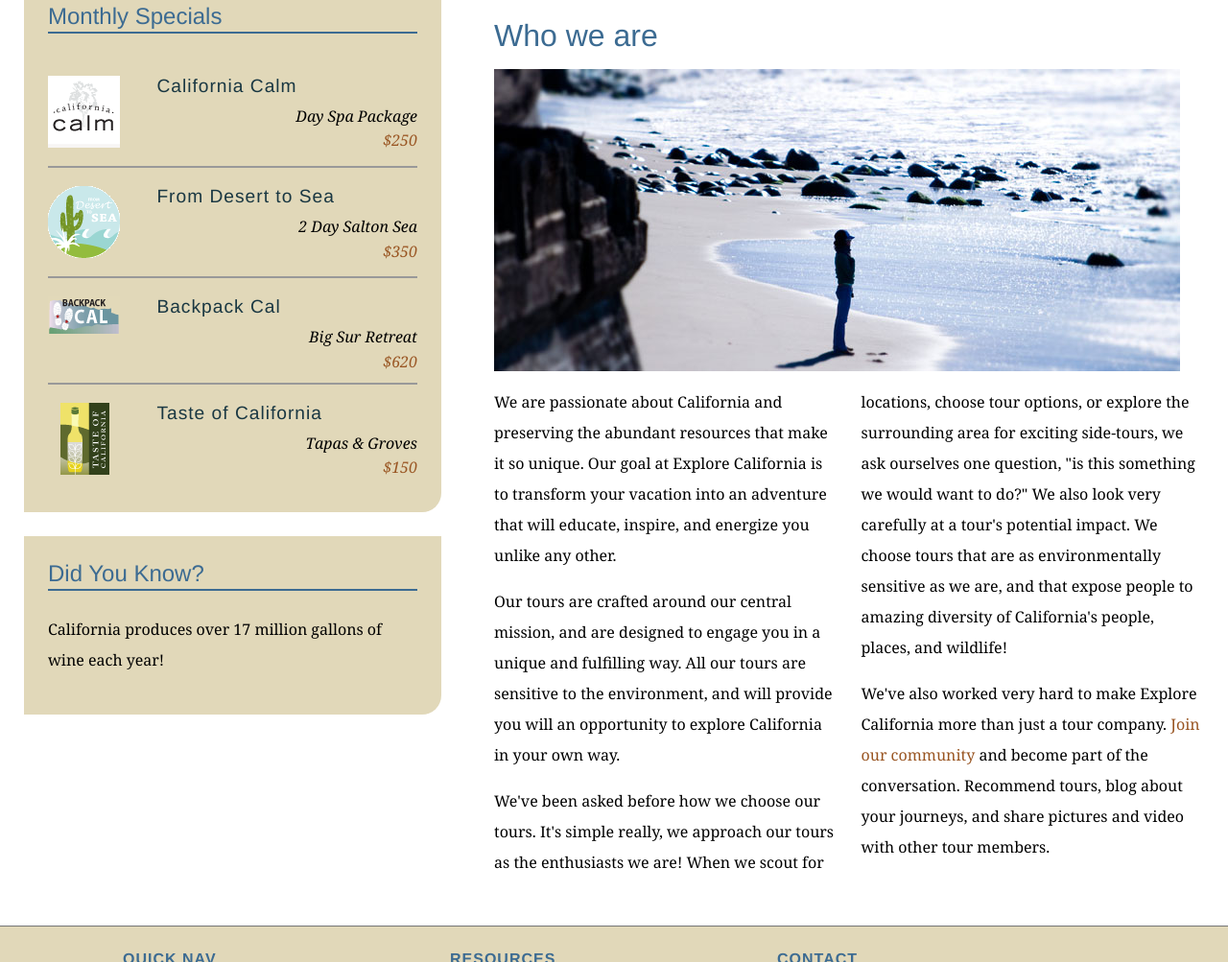
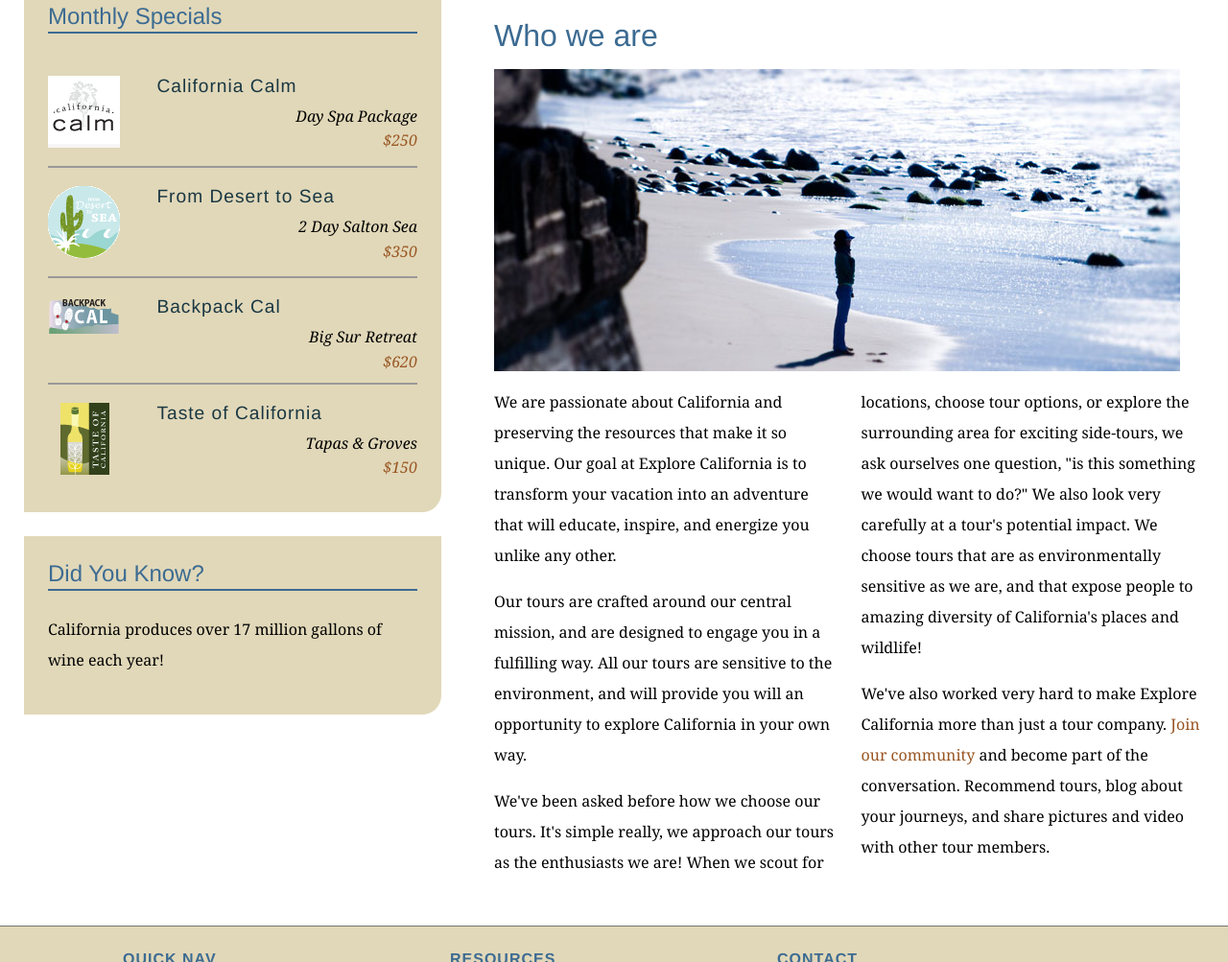
Before and after one commit to amower/explore_california, a plain HTML site: page mission.html in a window 1280 px wide. Shown: the part 297-1300 px from the top of the page at 96% size. Drawn offline with Linux system fonts and the light colour scheme.

Commit message:
Changed some text in mission.html

```diff
--- a/mission.html
+++ b/mission.html
@@ -62,9 +62,9 @@
           <h1>Who we are</h1>
           <img src="assets/images/mission_look.jpg" alt="Looking out at the Pacific" class="articleImage" />
           <div class="multiCol">
-            <p>We are passionate about California and preserving the abundant resources that make it so unique. Our goal at Explore California is to transform your vacation into an adventure that will educate, inspire, and energize you unlike any other.</p>
-            <p>Our tours are crafted around our central mission, and are designed to engage you in a unique and fulfilling way. All our tours are sensitive to the environment, and will provide you will an opportunity to explore California in your own way.</p>
-            <p>We've been asked before how we choose our tours. It's simple really, we approach our tours as the enthusiasts we are! When we scout for locations, choose tour options, or explore the surrounding area for exciting side-tours, we ask ourselves one question, &quot;is this something we would want to do?&quot; We also look very carefully at a tour's potential impact. We choose tours that are as environmentally sensitive as we are, and that expose people to amazing diversity of California's people, places, and wildlife!</p>
+            <p>We are passionate about California and preserving the resources that make it so unique. Our goal at Explore California is to transform your vacation into an adventure that will educate, inspire, and energize you unlike any other.</p>
+            <p>Our tours are crafted around our central mission, and are designed to engage you in a fulfilling way. All our tours are sensitive to the environment, and will provide you will an opportunity to explore California in your own way.</p>
+            <p>We've been asked before how we choose our tours. It's simple really, we approach our tours as the enthusiasts we are! When we scout for locations, choose tour options, or explore the surrounding area for exciting side-tours, we ask ourselves one question, &quot;is this something we would want to do?&quot; We also look very carefully at a tour's potential impact. We choose tours that are as environmentally sensitive as we are, and that expose people to amazing diversity of California's places and wildlife!</p>
             <p>We've also worked very hard to make Explore California more than just a tour company. <a href="explorers/join.html">Join our community</a> and become part of the conversation. Recommend tours, blog about your journeys, and share pictures and video with other tour members.</p>
           </div>
         </div>
```
